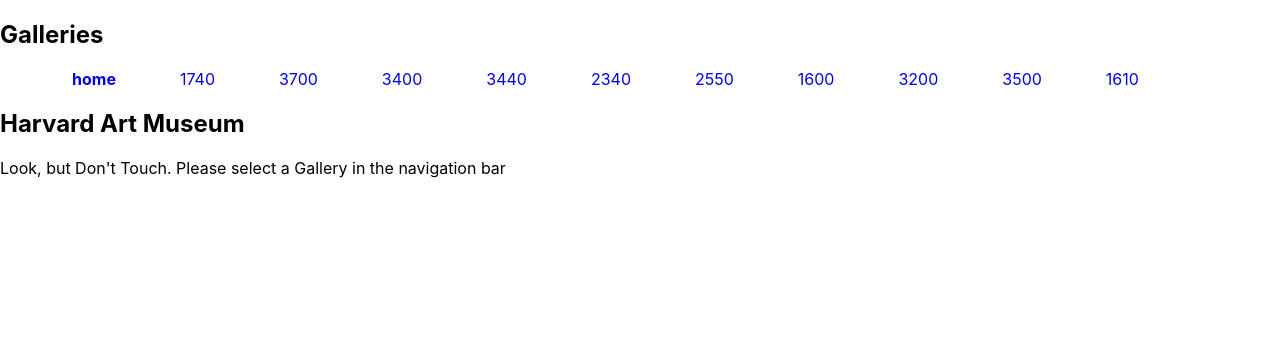
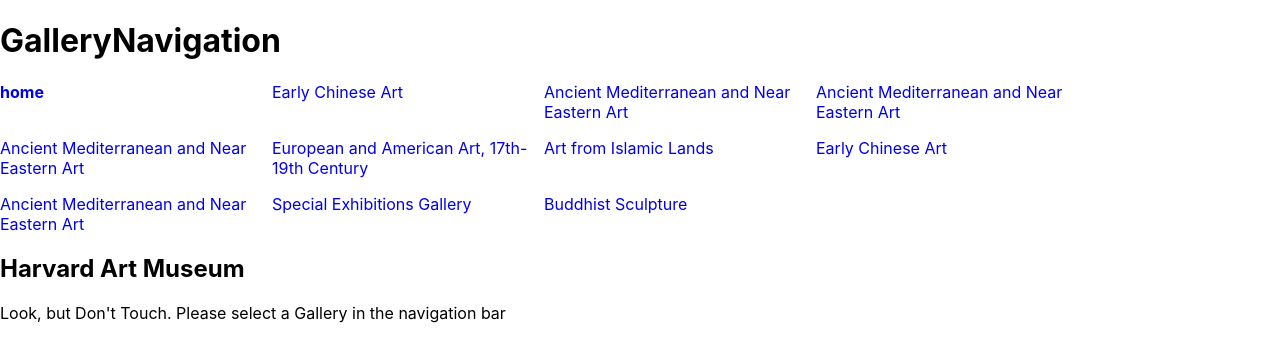
Before and after one commit to TheSaviourEking/art-museum, a React (Create React App) app: page / in a window 1280 px wide. Shown: the top 362 px of the page. Built offline with nearby package versions, Linux system fonts and the light colour scheme.

Commit message:
chore: add GalleryNavigation component and styling

```diff
--- a/src/components/GalleryNavigation/GalleryNavigation.css
+++ b/src/components/GalleryNavigation/GalleryNavigation.css
@@ -2,11 +2,13 @@
     font-weight: bold;
 }
 
-ul {
-    list-style-type: none;
+a {
+    /* padding: 1rem; */
+    text-decoration: none;
+}
+
+nav {
     display: flex;
+    gap: 1rem;
+    flex-wrap: wrap;
 }
-a {
-    text-decoration: none;
-    padding: 1rem 2rem;
-}
--- a/src/components/GalleryNavigation/index.js
+++ b/src/components/GalleryNavigation/index.js
@@ -1,22 +1,21 @@
 import { NavLink } from "react-router-dom/cjs/react-router-dom.min";
 import './GalleryNavigation.css';
-// let i = 0;
+
 const GalleryNavigation = ({ galleries }) => {
     return (
-        <nav>
-            <h1>Galleries</h1>
-            <ul>
-                <li><NavLink exact to='/'>home</NavLink></li>
+        <header>
+            <h1>GalleryNavigation</h1>
+            <nav>
+                <NavLink exact to='/'>home</NavLink>
                 {galleries.map(gallery => {
-                    const { id } = gallery;
+                    const { name, id } = gallery;
                     return (
-                        <li key={id}>
-                            <NavLink exact to={`/galleries/${id}`}>{id}</NavLink>
-                        </li>
+                        <NavLink key={id} to={`/galleries/${id}`}>{name}</NavLink>
                     )
                 })}
-            </ul>
-        </nav>
+            </nav>
+        </header>
     )
 }
+
 export default GalleryNavigation;
```
